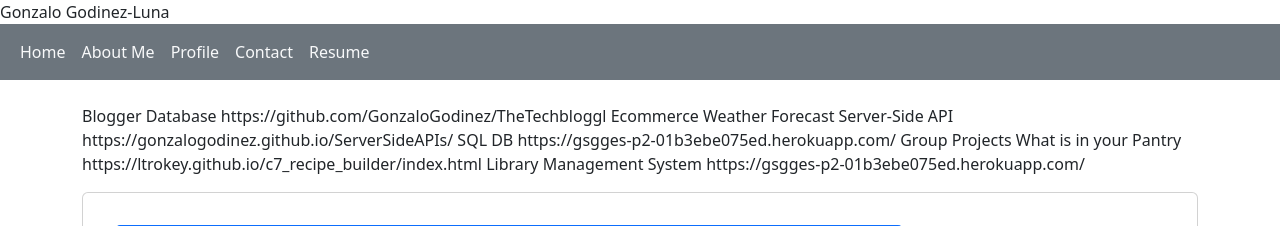
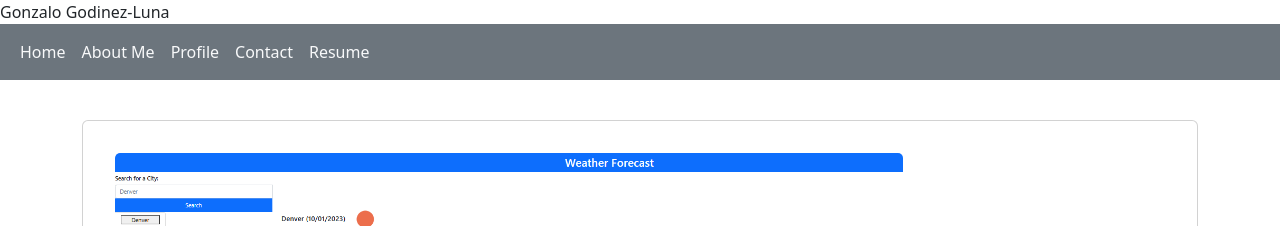
Before and after one commit to GonzaloGodinez/ReactPortfolio, a React (Vite) app in the folder vite-project/: page /project in a window 1280 px wide. Shown: the top 226 px of the page. Built offline with nearby package versions, Linux system fonts and the light colour scheme.

Commit message:
Updated ProjectPage.jsx

```diff
--- a/vite-project/src/pages/ProjectPage.jsx
+++ b/vite-project/src/pages/ProjectPage.jsx
@@ -8,18 +8,6 @@
   return (
     <div className="container pt-4">
       <p>
-        Blogger Database
-        https://github.com/GonzaloGodinez/TheTechbloggl
-        Ecommerce
-        Weather Forecast Server-Side API
-        https://gonzalogodinez.github.io/ServerSideAPIs/
-        SQL DB https://gsgges-p2-01b3ebe075ed.herokuapp.com/
-        Group Projects
-        What is in your Pantry
-        https://ltrokey.github.io/c7_recipe_builder/index.html
-        Library Management System
-        https://gsgges-p2-01b3ebe075ed.herokuapp.com/
-
       </p>
 
       {projectsArray.map(project => (
```
